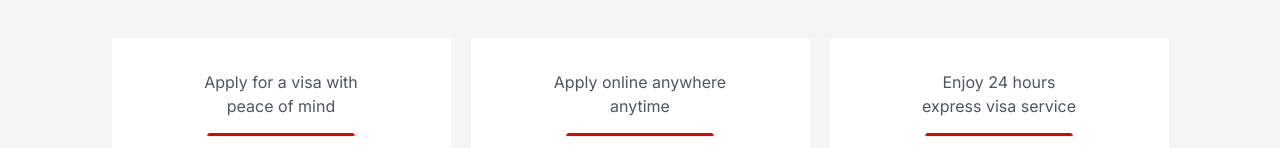
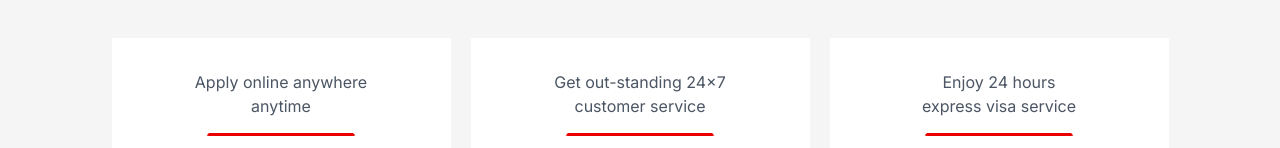
Before and after one commit to tahaamin2013/Emirates-Visa, a Next.js app: page / in a window 1280 px wide. Shown: the part 804-952 px from the top of the page. Built offline with nearby package versions, Linux system fonts and the light colour scheme; no server answers.

Commit message:
add content

```diff
--- a/src/components/Serice-Section/ServicesSection.tsx
+++ b/src/components/Serice-Section/ServicesSection.tsx
@@ -16,13 +16,15 @@ const ServicesSection = () => {
 
         <div className="flex gap-5 p-10 flex-wrap justify-center">
           <Service
-            title="Apply for a visa with peace of mind"
-            description="Application in minutes - 24/7 help & support"
+            title="Apply online
+            anywhere anytime"
+            description="We make it easy and secure to apply online. We take your privacy seriously, data is encrypted with industry-leading 256-bit encryption."
             className=""
           />
           <Service
-            title="Apply online anywhere anytime"
-            description="We make it easy and secure to apply online. We take your privacy seriously, data is encrypted with industry-leading 256-bit encryption."
+            title="Get out-standing 24x7
+            customer service"
+            description="Our team is available for you to get you visa hassle free. You choose from 1 of 6 communication channel of your choice."
             className=""
           />
           <Service
--- a/src/components/footer/Footer.tsx
+++ b/src/components/footer/Footer.tsx
@@ -1,7 +1,5 @@
 "use client";
 
-import React from "react";
-import { FaCheck } from "react-icons/fa6";
 import Link from "next/link";
 import Foo from "./Foo";
 
```
